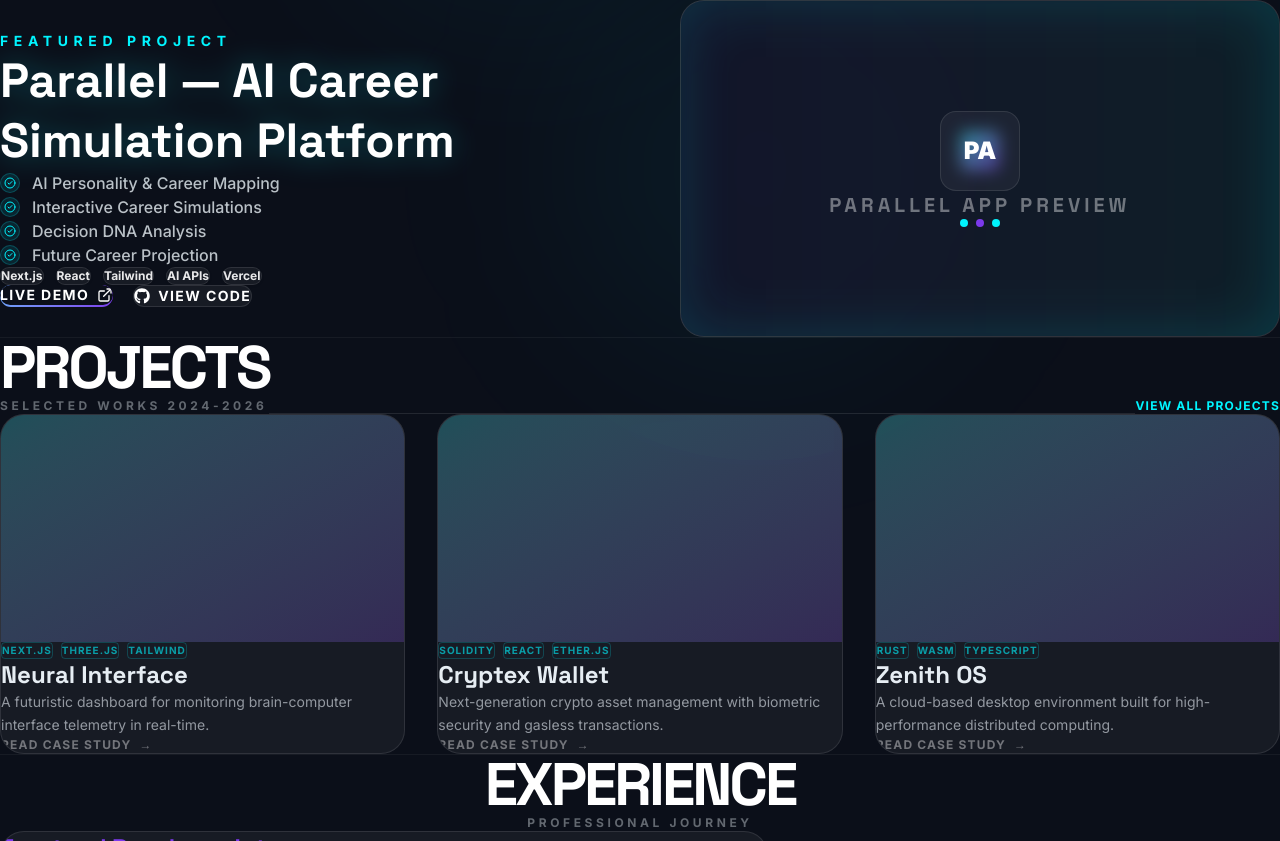
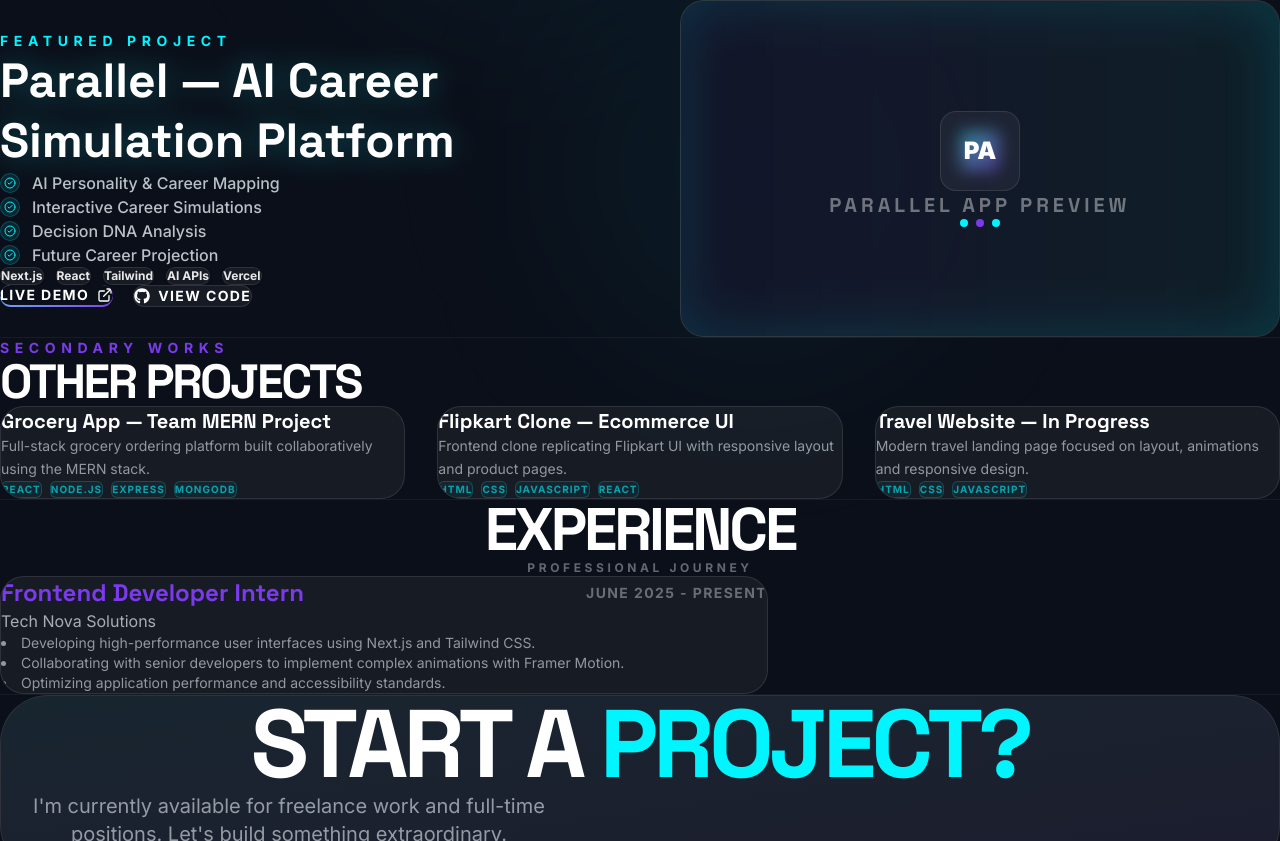
Before and after one commit to vikash-connect/Portfolio, a Next.js app: page / in a window 1280 px wide. Shown: the part 1959-2800 px from the top of the page. Built offline with nearby package versions, Linux system fonts and the light colour scheme.

Commit message:
completed with day 7

```diff
--- a/app/page.tsx
+++ b/app/page.tsx
@@ -1,32 +1,12 @@
 import Navbar from "@/components/Navbar";
 import Section from "@/components/Section";
-import ProjectCard from "@/components/ProjectCard";
 import Hero from "@/sections/Hero";
 import About from "@/sections/About";
 import Skills from "@/sections/Skills";
 import FeaturedProject from "@/sections/FeaturedProject";
+import OtherProjects from "@/sections/OtherProjects";
 
 export default function Home() {
-  const projects = [
-    {
-      title: "Neural Interface",
-      description: "A futuristic dashboard for monitoring brain-computer interface telemetry in real-time.",
-      tags: ["Next.js", "Three.js", "Tailwind"],
-      link: "#"
-    },
-    {
-      title: "Cryptex Wallet",
-      description: "Next-generation crypto asset management with biometric security and gasless transactions.",
-      tags: ["Solidity", "React", "Ether.js"],
-      link: "#"
-    },
-    {
-      title: "Zenith OS",
-      description: "A cloud-based desktop environment built for high-performance distributed computing.",
-      tags: ["Rust", "Wasm", "TypeScript"],
-      link: "#"
-    }
-  ];
 
   return (
     <>
@@ -45,27 +25,8 @@
         {/* Featured Project Section */}
         <FeaturedProject />
 
-        {/* Projects Section */}
-        <Section id="projects" className="py-24 border-t border-white/5">
-          <div className="flex justify-between items-end mb-12">
-            <div>
-              <h2 className="text-4xl md:text-6xl font-bold tracking-tighter text-white mb-2">PROJECTS</h2>
-              <p className="text-text-primary/40 uppercase tracking-[0.3em] text-xs font-bold">Selected Works 2024-2026</p>
-            </div>
-            <div className="hidden md:block h-px bg-white/10 flex-grow mx-12 mb-4" />
-            <button className="text-xs font-bold uppercase tracking-widest text-neon-cyan hover:underline transition-all">
-              View All Projects
-            </button>
-          </div>
-
-          <div className="grid grid-cols-1 md:grid-cols-2 lg:grid-cols-3 gap-8">
-            {projects.map((project, index) => (
-              <div key={project.title} className={`animate-in fade-in slide-in-from-bottom-12 duration-1000 delay-${(index + 1) * 200}`}>
-                <ProjectCard {...project} />
-              </div>
-            ))}
-          </div>
-        </Section>
+        {/* Other Projects Section */}
+        <OtherProjects />
 
         {/* Internship Section */}
         <Section id="internship" className="py-24 border-t border-white/5">
--- /dev/null
+++ b/sections/OtherProjects.tsx
@@ -0,0 +1,94 @@
+"use client";
+
+import React from "react";
+import { motion } from "framer-motion";
+import Section from "@/components/Section";
+
+interface Project {
+  title: string;
+  description: string;
+  tech: string[];
+}
+
+const projects: Project[] = [
+  {
+    title: "Grocery App — Team MERN Project",
+    description: "Full-stack grocery ordering platform built collaboratively using the MERN stack.",
+    tech: ["React", "Node.js", "Express", "MongoDB"],
+  },
+  {
+    title: "Flipkart Clone — Ecommerce UI",
+    description: "Frontend clone replicating Flipkart UI with responsive layout and product pages.",
+    tech: ["HTML", "CSS", "JavaScript", "React"],
+  },
+  {
+    title: "Travel Website — In Progress",
+    description: "Modern travel landing page focused on layout, animations and responsive design.",
+    tech: ["HTML", "CSS", "JavaScript"],
+  },
+];
+
+const ProjectCard = ({ project, index }: { project: Project; index: number }) => {
+  return (
+    <motion.div
+      initial={{ opacity: 0, y: 30 }}
+      whileInView={{ opacity: 1, y: 0 }}
+      transition={{ duration: 0.5, delay: index * 0.1 }}
+      viewport={{ once: true }}
+      whileHover={{
+        rotateX: 10,
+        rotateY: -10,
+        scale: 1.02,
+        boxShadow: "0 0 30px rgba(0, 245, 255, 0.2)"
+      }}
+      className="relative group glass rounded-3xl p-8 border border-white/10 flex flex-col h-full transition-all duration-500 cursor-default overflow-hidden"
+    >
+      {/* Animated Gradient Border on Hover */}
+      <div className="absolute -inset-[2px] bg-gradient-to-br from-neon-cyan/50 via-neon-purple/50 to-neon-cyan/50 rounded-3xl opacity-0 group-hover:opacity-100 blur-[2px] transition-opacity duration-500 -z-10" />
+
+      <h3 className="text-xl font-bold text-white mb-4 group-hover:text-neon-cyan transition-colors">
+        {project.title}
+      </h3>
+      <p className="text-text-primary/60 text-sm mb-8 leading-relaxed flex-grow">
+        {project.description}
+      </p>
+
+      <div className="flex flex-wrap gap-2">
+        {project.tech.map((t) => (
+          <span
+            key={t}
+            className="text-[10px] font-bold uppercase tracking-widest text-neon-cyan/60 border border-neon-cyan/20 px-2.5 py-1 rounded-md bg-neon-cyan/5"
+          >
+            {t}
+          </span>
+        ))}
+      </div>
+
+      {/* Decorative Glow */}
+      <div className="absolute -bottom-10 -right-10 w-24 h-24 bg-neon-purple/10 blur-3xl rounded-full opacity-0 group-hover:opacity-100 transition-opacity duration-500" />
+    </motion.div>
+  );
+};
+
+const OtherProjects = () => {
+  return (
+    <Section id="other-projects" className="py-24 border-t border-white/5">
+      <div className="mb-16">
+        <span className="text-neon-purple text-sm font-bold tracking-[0.4em] uppercase mb-2 block">
+          Secondary Works
+        </span>
+        <h2 className="text-4xl md:text-5xl font-bold tracking-tighter text-white">
+          OTHER PROJECTS
+        </h2>
+      </div>
+
+      <div className="grid grid-cols-1 md:grid-cols-2 lg:grid-cols-3 gap-8">
+        {projects.map((project, index) => (
+          <ProjectCard key={project.title} project={project} index={index} />
+        ))}
+      </div>
+    </Section>
+  );
+};
+
+export default OtherProjects;
```
